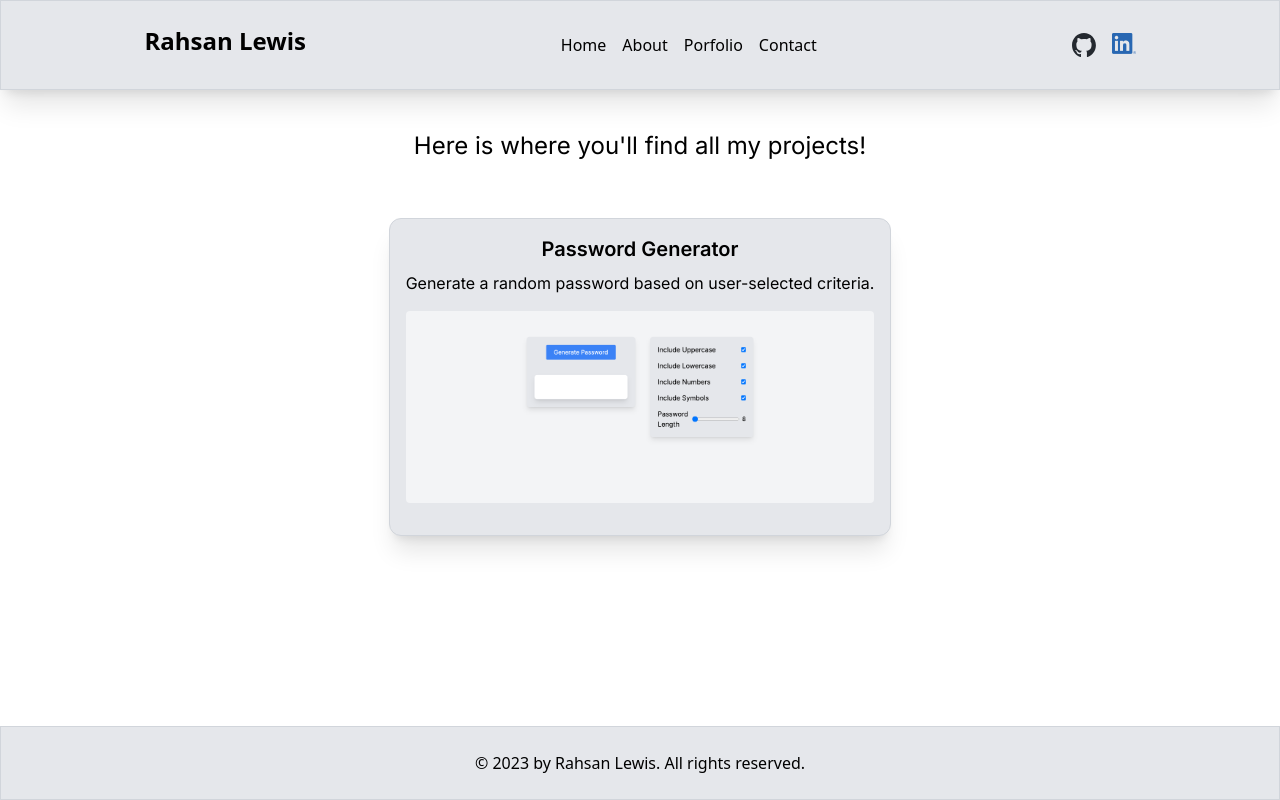
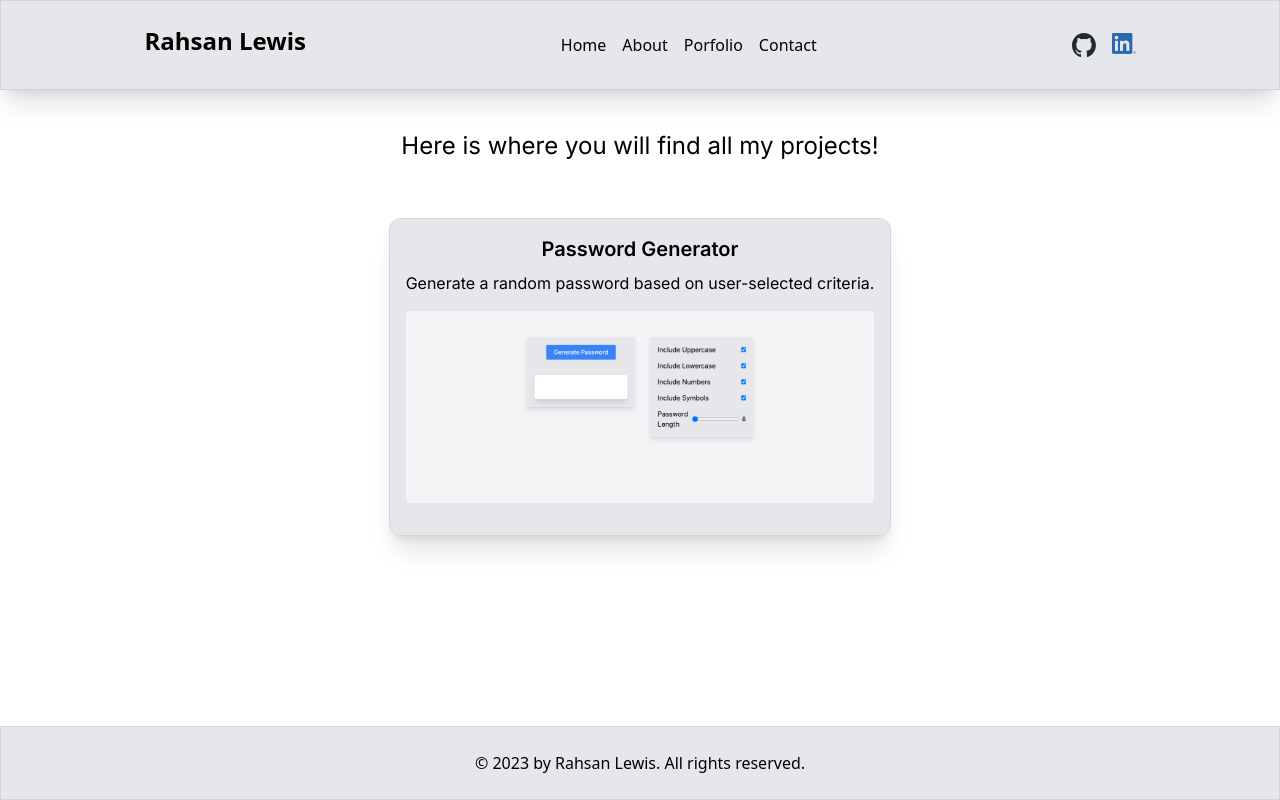
Before and after one commit to RahsanLewis/React-Portfolio, a Next.js app in the folder my-portfolio/: page /portfolio in a window 1280 px wide. Built offline with nearby package versions, Linux system fonts and the light colour scheme.

Commit message:
fixed apos error

```diff
--- a/my-portfolio/src/pages/portfolio.tsx
+++ b/my-portfolio/src/pages/portfolio.tsx
@@ -15,7 +15,7 @@ const ProjectsPage = () => {
     return (
         <Layout>
             <div className="flex flex-col items-center">
-                <h2 className="text-2xl m-6 p-4 text-bold text-black">Here is where you'll find all my projects!</h2>
+                <h2 className="text-2xl m-6 p-4 text-bold text-black">Here is where you will find all my projects!</h2>
                 {projects.map((project, index) => (
                     <Project key={index} project={project} />
                 ))}
```
